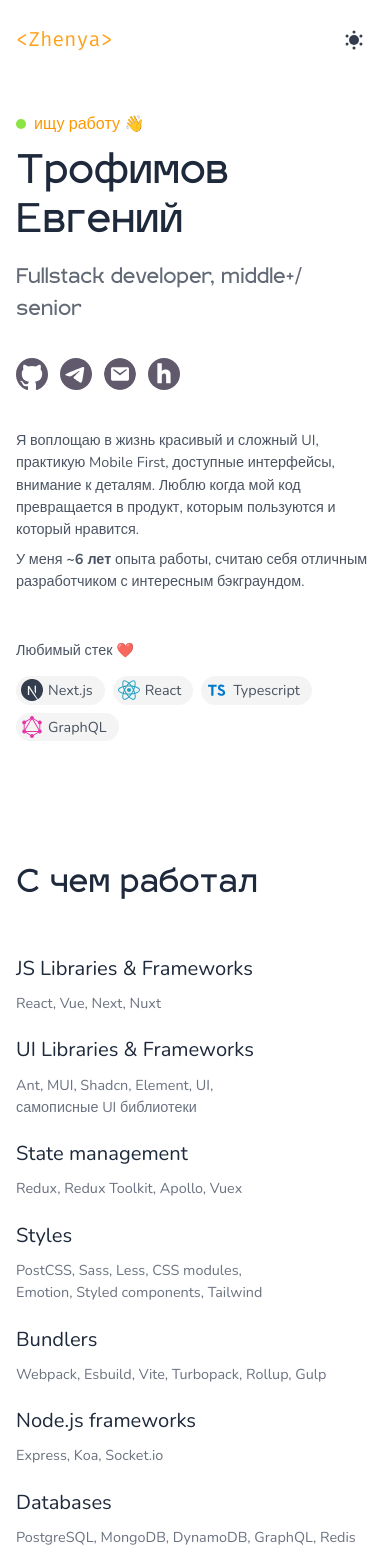
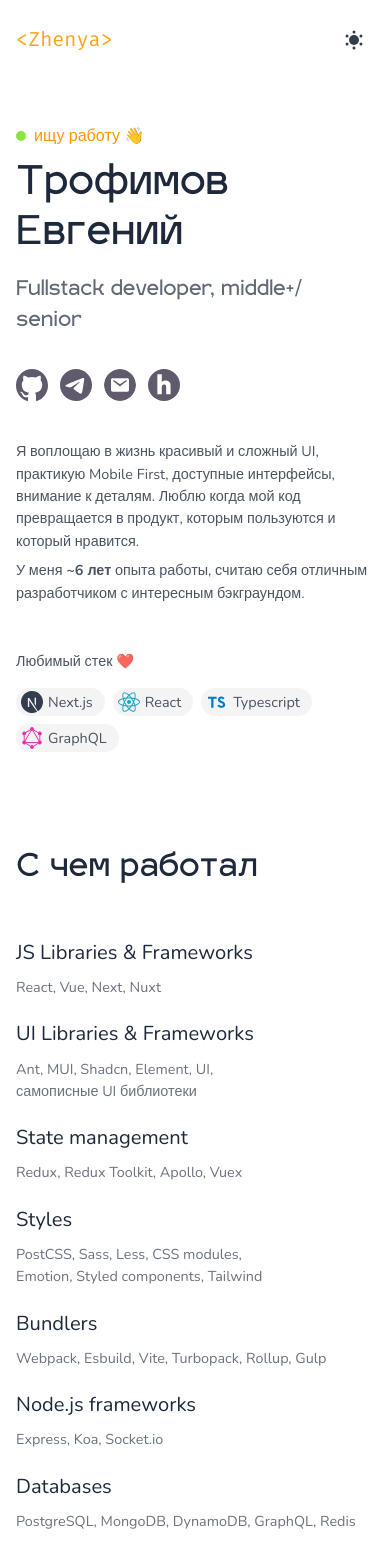
Before and after one commit to deadrime/deadrime.github.io, a Next.js app: page / in a window 390 px wide. Shown: the top 1557 px of the page. Built offline with nearby package versions, Linux system fonts and the light colour scheme.

Commit message:
justify-content: center on mobile

```diff
--- a/components/AboutSection/AboutSection.module.css
+++ b/components/AboutSection/AboutSection.module.css
@@ -1,8 +1,13 @@
 .wrapper {
-  min-height: calc(100vh - 9rem);
+  /* 5rem header + 2rem padding y */
+  min-height: calc(100vh - 7rem);
+  padding-bottom: 5rem;
+  justify-content: center;
 
-  @media screen(sm) {
+  @media screen(md) {
     min-height: initial;
+    padding-bottom: initial;
+    justify-content: start;
   }
 }
 
--- a/components/Technologies/Technologies.tsx
+++ b/components/Technologies/Technologies.tsx
@@ -53,7 +53,7 @@
 
 const Technologies = () => {
   return (
-    <section className="mt-12 md:mt-40">
+    <section className="md:mt-40">
       <h2 className="font-primary text-xl font-normal">
         С чем работал
       </h2>
```
